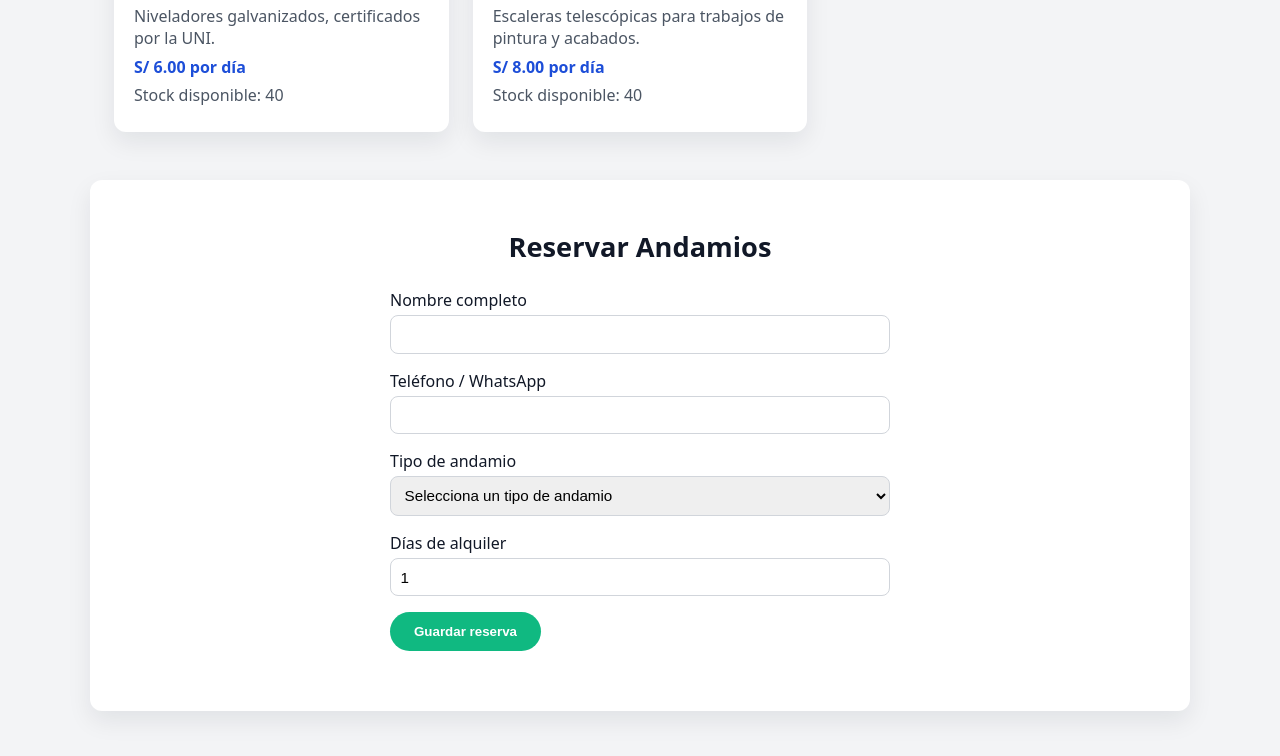
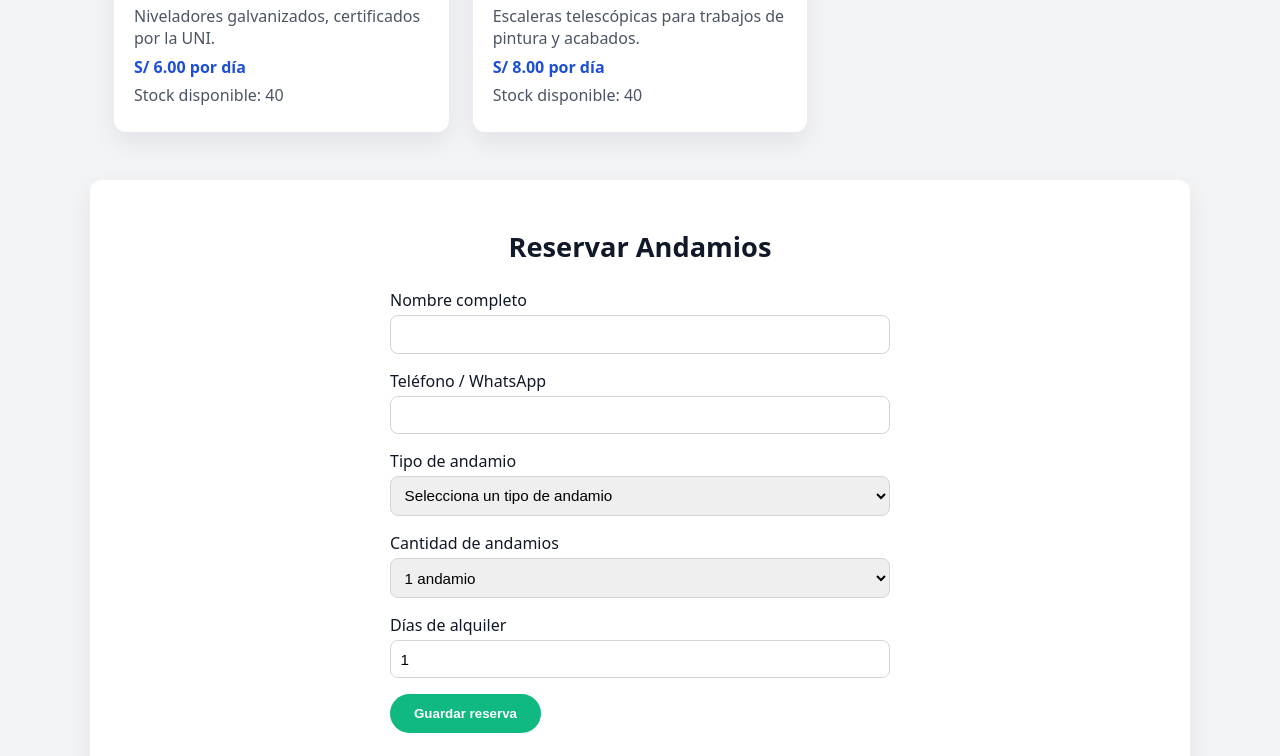
Before and after one commit to lionshop427/andamios-certificados, a plain HTML site: page index.html in a window 1280 px wide. Shown: the part 1365-2121 px from the top of the page. Drawn offline with Linux system fonts and the light colour scheme.

Commit message:
Update index.html

```diff
--- a/index.html
+++ b/index.html
@@ -27,11 +27,11 @@
       </div>
     </section>
 
-    <!-- CATÁLOGO (cargado desde "base de datos" en JS) -->
+    <!-- CATÁLOGO -->
     <section id="andamios" class="section">
       <h2>Catálogo de Andamios</h2>
       <p class="section-desc">
-        Catalogo de andamios certificados y galvanizados por la UNI
+        catalogo de los andamios galvanizados
       </p>
 
       <div id="andamios-list" class="grid-andamios">
@@ -61,6 +61,26 @@
           </select>
         </div>
 
+        <!-- 🔥 CAMPO NUEVO AÑADIDO (CANTIDAD) -->
+        <div class="field">
+          <label for="cantidad">Cantidad de andamios</label>
+          <select id="cantidad" required>
+            <option value="1">1 andamio</option>
+            <option value="2">2 andamios</option>
+            <option value="3">3 andamios</option>
+            <option value="4">4 andamios</option>
+            <option value="5">5 andamios</option>
+            <option value="6">6 andamios</option>
+            <option value="7">7 andamios</option>
+            <option value="8">8 andamios</option>
+            <option value="9">9 andamios</option>
+            <option value="10">10 andamios</option>
+            <option value="11">11 andamios</option>
+            <option value="12">12 andamios</option>
+          </select>
+        </div>
+        <!-- 🔥 FIN DE CAMPO NUEVO -->
+
         <div class="field">
           <label for="dias">Días de alquiler</label>
           <input type="number" id="dias" min="1" value="1" required />
@@ -71,7 +91,7 @@
       </form>
     </section>
 
-    <!-- LISTADO DE RESERVAS (solo visual, desde JS) -->
+    <!-- LISTADO DE RESERVAS -->
     <section class="section">
       <h2>Reserva de los andamios galvanizados.</h2>
       <p class="section-desc">
```
